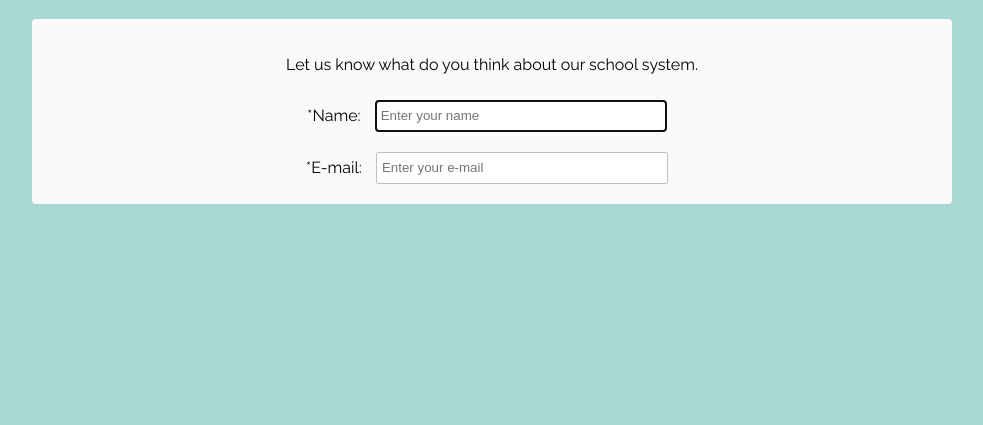
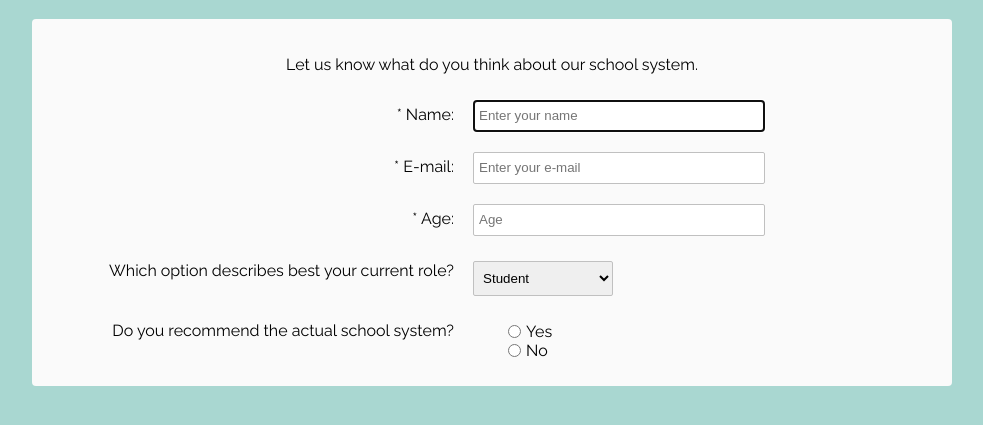
Before and after one commit to MikaellySilva/Responsive-Web-Design-Projects, a plain HTML site: page Survey form/index.html in a window 1280 px wide. Shown: the part 61-486 px from the top of the page, without its empty margins (148-1131 px from the left). Drawn offline with Linux system fonts and the light colour scheme.

Commit message:
Additions

```diff
--- a/Survey form/index.html
+++ b/Survey form/index.html
@@ -12,10 +12,55 @@
     <div>
         <p>Let us know what do you think about our school system.</p>
         <form id="survey-form">
-            <label id="name-label" for="name"> *Name: </label>
-            <input autofocus type="text" name="name" id="name" class="input-field" placeholder="Enter your name" required> <br>
-            <label id="email-label" for="email"> *E-mail: </label>
+            <div class="rowTab">
+                 <div class="labels">
+                    <label id="name-label" for="name"> * Name: </label>
+                </div>
+                <div class="rightTab">
+                    <input autofocus type="text" name="name" id="name" class="input-field" placeholder="Enter your name" required> <br>
+                </div>
+                <div class="rowTab">
+                    <div class="labels">
+                        <label id="email-label" for="email"> * E-mail: </label>
+                    </div>
+                    <div class="rightTab">
             <input autofocus type="text" name="email" id="email" class="input-field" placeholder="Enter your e-mail" required>
+                    </div>
+                <div class="rowTab">
+                    <div class="labels">
+                        <label id="number-label" for="age"> * Age:</label>
+                    </div>
+                    <div class="rightTab">
+                        <input type="number" name="age" id="number" min="1" max="125" class="input-field" placeholder="Age">
+                    </div>
+                </div>
+                <div class="rowTab">
+                    <div class="labels">
+                        <label for="currentPos"> Which option describes best your current role?</label>
+                    </div>
+                    <div class="rightTab">
+                        <select id="dropdown" name="currentPos" class="dropdown">
+                            <option disabled value>Select an option</option>
+                            <option value="student">Student</option>
+                            <option value="job">Full time worker</option>
+                            <option value="learner">Full time learner</option>
+                            <option value="PreferNo">Prefer not to say</option>
+                            <option value="other">Other</option>
+                        </select>
+                    </div>
+                </div>
+                <div class="rowTab">
+                    <div class="labels">
+                        <label for="userRatings"> Do you recommend the actual school system?</label>
+                    </div>
+                    <div class="rightTab">
+                        <ul style="list-style: none;">
+                            <li class="radio"><label >Yes<input name="radio-buttons" value="1" type="radio" class="userRatings"></label></li>
+                            <li class="radio"><label>No<input name="radio-buttons" value="2" type="radio" class="userRatings"></label></li>
+                        </ul>
+                    </div>
+                </div>
+
         </form>
     </div>
     </div>
--- a/Survey form/style.css
+++ b/Survey form/style.css
@@ -29,7 +29,7 @@ head, body {
 .rightTab {
     text-align: left;
     display: inline-block;
-    width: 40%;
+    width: 48%;
     vertical-align: middle;
 }
 
@@ -41,3 +41,23 @@ head, body {
     border: 1px solid #c0c0c0;
     border-radius: 2px;
 }
+
+#userAge {
+    width: 40px;
+}
+
+.userRatings,
+input[type="checkbox"] {
+  float: left;
+  margin-right: 5px;
+}
+
+.dropdown {
+    height: 35px;
+    width: 140px;
+    padding: 5px;
+    margin: 10px;
+    margin-top: 15px;
+    border: 1px solid #c0c0c0;
+    border-radius: 2px;
+}
```
